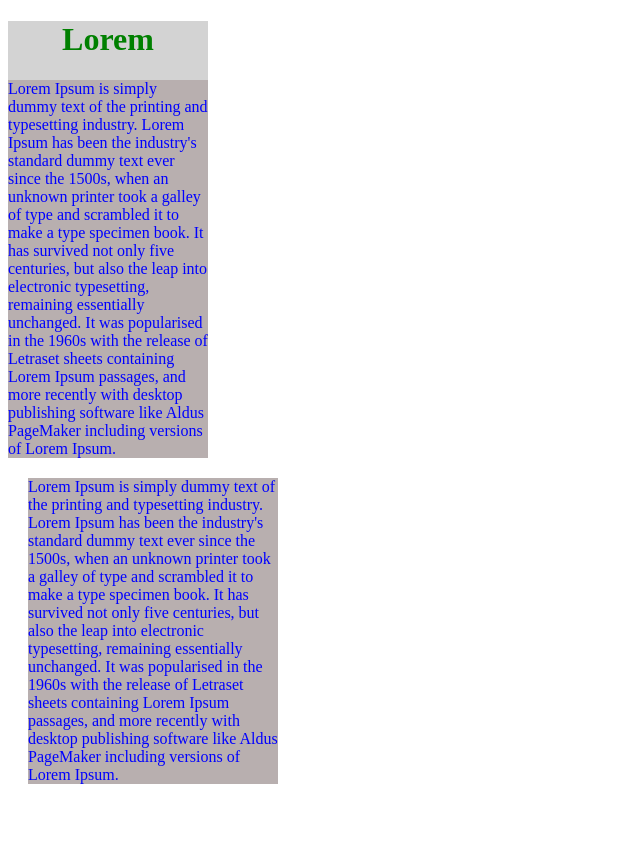
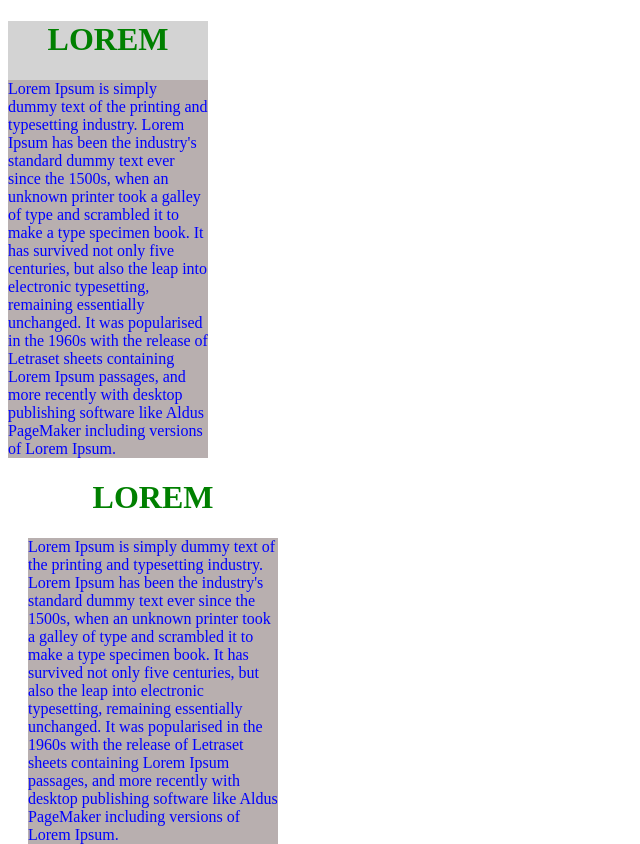
Before and after one commit to arushabind2005-star/CSS, a website: page index.html in a window 1280 px wide. Shown: the whole page, without its empty margins (0-640 px from the left). Before the commit the page ends 800 px from the top, so only its background shows below. Drawn offline with Linux system fonts and the light colour scheme.

Commit message:
Added h1 style

```diff
--- a/index.html
+++ b/index.html
@@ -18,6 +18,7 @@
       <h1 id="title">Lorem</h1>
       <p>Lorem Ipsum is simply dummy text of the printing and typesetting industry. Lorem Ipsum has been the industry's standard dummy text ever since the 1500s, when an unknown printer took a galley of type and scrambled it to make a type specimen book. It has survived not only five centuries, but also the leap into electronic typesetting, remaining essentially unchanged. It was popularised in the 1960s with the release of Letraset sheets containing Lorem Ipsum passages, and more recently with desktop publishing software like Aldus PageMaker including versions of Lorem Ipsum.</p>
       <div>
+        <h1 id="title">Lorem</h1>
         <p>Lorem Ipsum is simply dummy text of the printing and typesetting industry. Lorem Ipsum has been the industry's standard dummy text ever since the 1500s, when an unknown printer took a galley of type and scrambled it to make a type specimen book. It has survived not only five centuries, but also the leap into electronic typesetting, remaining essentially unchanged. It was popularised in the 1960s with the release of Letraset sheets containing Lorem Ipsum passages, and more recently with desktop publishing software like Aldus PageMaker including versions of Lorem Ipsum.</p>
       </div>
     </main>
--- a/styles.css
+++ b/styles.css
@@ -14,10 +14,17 @@ p{
     color: green;
     text-align: center;
 }
-/* Q3 */
+/* Q3 and Q4 */
 div{
     width: 250px;
     margin: 20px;
     padding: 3px solid black;
     border: 15px;
+    box-sizing: border-box;
 }
+/* Q5 */
+h1{
+    text-align: center;
+    font-weight: bold;
+    text-transform: uppercase;
+}
```
